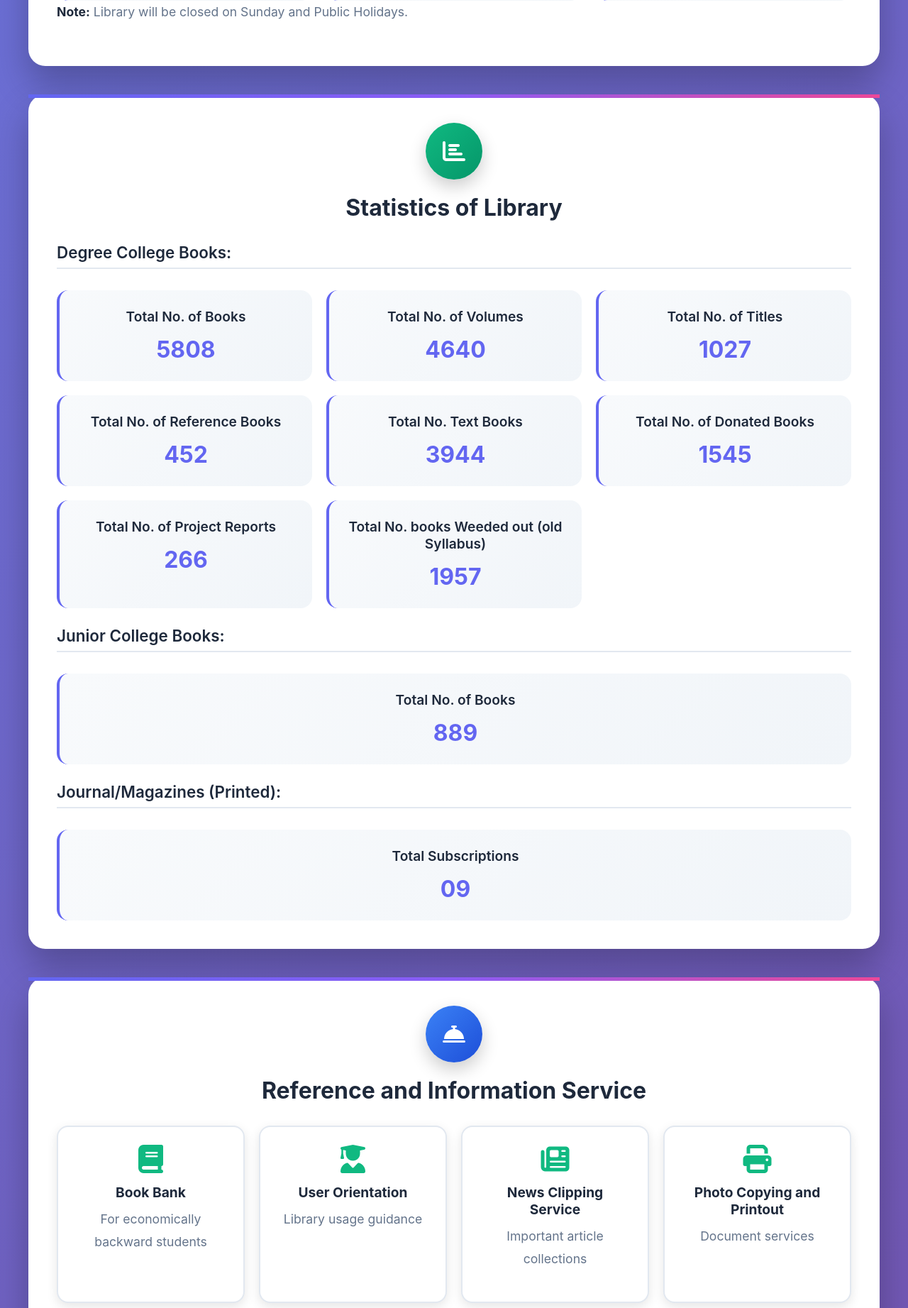
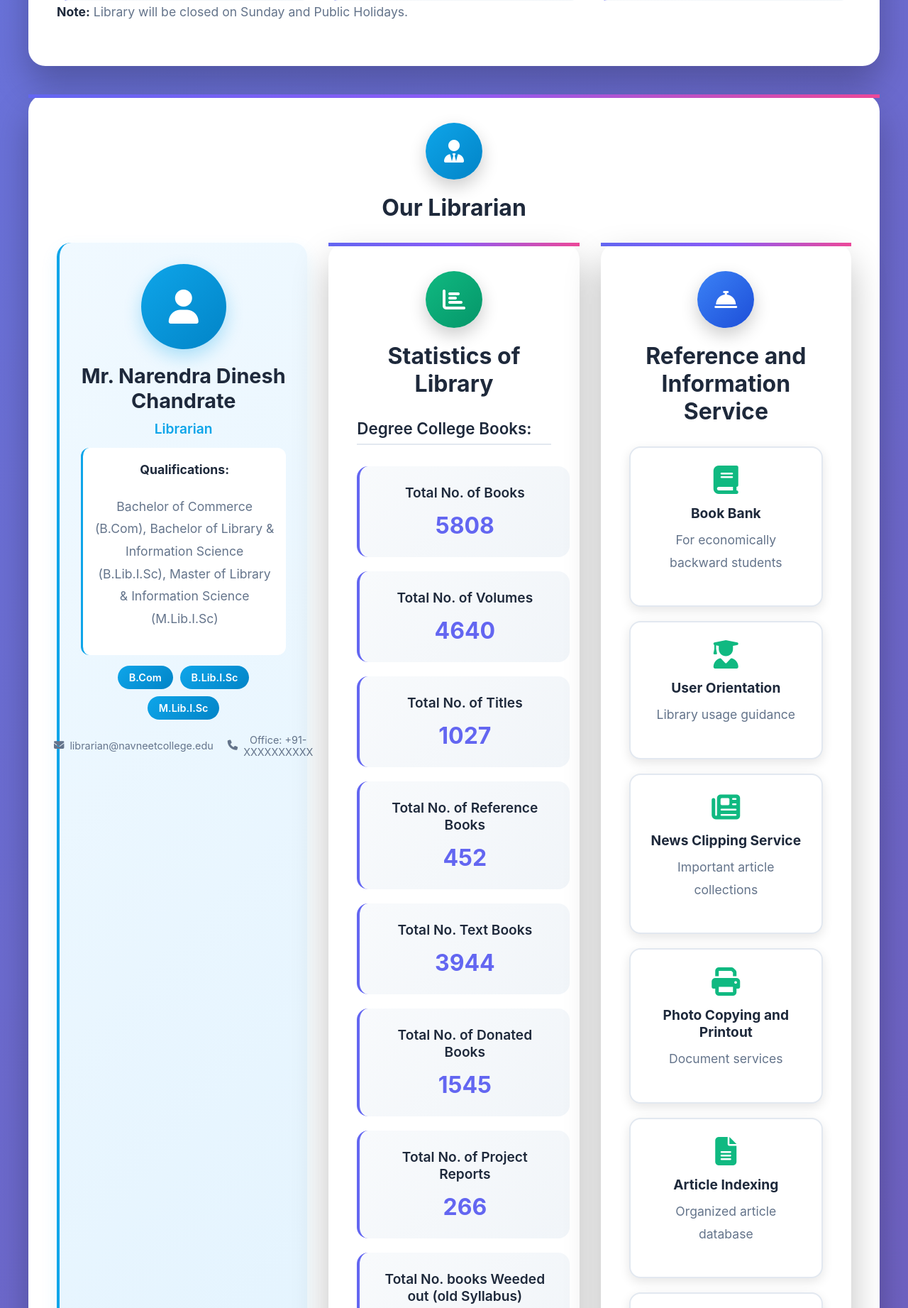
Before and after one commit to Singhaniket2110/Libraray_Visitor_Management, a Flask app: page /about in a window 1280 px wide. Shown: the part 2148-3991 px from the top of the page at 71% size. Run offline with Flask 3, Linux system fonts and the light colour scheme.

Commit message:
Update about.html

```diff
--- a/templates/about.html
+++ b/templates/about.html
@@ -271,6 +271,94 @@
             border-bottom: 2px solid #e2e8f0;
         }
 
+        /* New styles for librarian section */
+        .librarian-grid {
+            display: grid;
+            grid-template-columns: repeat(auto-fit, minmax(300px, 1fr));
+            gap: 30px;
+            margin-top: 30px;
+        }
+
+        .librarian-card {
+            background: linear-gradient(135deg, #f0f9ff 0%, #e0f2fe 100%);
+            padding: 30px;
+            border-radius: 20px;
+            text-align: center;
+            border-left: 4px solid #0ea5e9;
+            box-shadow: 0 10px 25px rgba(14, 165, 233, 0.1);
+        }
+
+        .librarian-avatar {
+            width: 120px;
+            height: 120px;
+            margin: 0 auto 20px;
+            border-radius: 50%;
+            background: linear-gradient(135deg, #0ea5e9 0%, #0284c7 100%);
+            display: flex;
+            align-items: center;
+            justify-content: center;
+            color: white;
+            font-size: 3rem;
+            box-shadow: 0 10px 25px rgba(14, 165, 233, 0.3);
+        }
+
+        .librarian-name {
+            font-size: 1.8rem;
+            color: #1e293b;
+            margin-bottom: 10px;
+            font-weight: 700;
+        }
+
+        .librarian-designation {
+            font-size: 1.2rem;
+            color: #0ea5e9;
+            margin-bottom: 15px;
+            font-weight: 600;
+        }
+
+        .librarian-qualification {
+            color: #64748b;
+            font-size: 1.1rem;
+            line-height: 1.6;
+            margin-bottom: 15px;
+            padding: 15px;
+            background: white;
+            border-radius: 12px;
+            border-left: 3px solid #0ea5e9;
+        }
+
+        .qualification-badges {
+            display: flex;
+            justify-content: center;
+            gap: 10px;
+            margin-top: 15px;
+            flex-wrap: wrap;
+        }
+
+        .badge {
+            background: linear-gradient(135deg, #0ea5e9 0%, #0284c7 100%);
+            color: white;
+            padding: 8px 16px;
+            border-radius: 20px;
+            font-size: 0.9rem;
+            font-weight: 600;
+        }
+
+        .contact-info {
+            display: flex;
+            justify-content: center;
+            gap: 20px;
+            margin-top: 20px;
+        }
+
+        .contact-item {
+            display: flex;
+            align-items: center;
+            gap: 8px;
+            color: #64748b;
+            font-size: 0.9rem;
+        }
+
         .back-home {
             text-align: center;
             margin: 40px 0;
@@ -333,8 +421,24 @@
 
             .stats-grid,
             .services-grid,
-            .rules-grid {
+            .rules-grid,
+            .librarian-grid {
                 grid-template-columns: 1fr;
+            }
+
+            .librarian-avatar {
+                width: 100px;
+                height: 100px;
+                font-size: 2.5rem;
+            }
+
+            .librarian-name {
+                font-size: 1.5rem;
+            }
+
+            .contact-info {
+                flex-direction: column;
+                gap: 10px;
             }
         }
     </style>
@@ -407,6 +511,46 @@
 
             <p><strong>Note:</strong> Library will be closed on Sunday and Public Holidays.</p>
         </div>
+
+        <!-- NEW SECTION: Librarian Information -->
+        <div class="info-section">
+            <div class="section-icon" style="background: linear-gradient(135deg, #0ea5e9 0%, #0284c7 100%);">
+                <i class="fas fa-user-tie"></i>
+            </div>
+            <h3>Our Librarian</h3>
+
+            <div class="librarian-grid">
+                <div class="librarian-card">
+                    <div class="librarian-avatar">
+                        <i class="fas fa-user"></i>
+                    </div>
+
+                    <div class="librarian-name">Mr. Narendra Dinesh Chandrate</div>
+
+                    <div class="librarian-designation">Librarian</div>
+
+                    <div class="librarian-qualification">
+                        <p><strong>Qualifications:</strong></p>
+                        <p>Bachelor of Commerce (B.Com), Bachelor of Library & Information Science (B.Lib.I.Sc), Master of Library & Information Science (M.Lib.I.Sc)</p>
+                    </div>
+
+                    <div class="qualification-badges">
+                        <span class="badge">B.Com</span>
+                        <span class="badge">B.Lib.I.Sc</span>
+                        <span class="badge">M.Lib.I.Sc</span>
+                    </div>
+
+                    <div class="contact-info">
+                        <div class="contact-item">
+                            <i class="fas fa-envelope"></i>
+                            <span>librarian@navneetcollege.edu</span>
+                        </div>
+                        <div class="contact-item">
+                            <i class="fas fa-phone"></i>
+                            <span>Office: +91-XXXXXXXXXX</span>
+                        </div>
+                    </div>
+                </div>
 
         <!-- Statistics of Library -->
         <div class="info-section">
```
